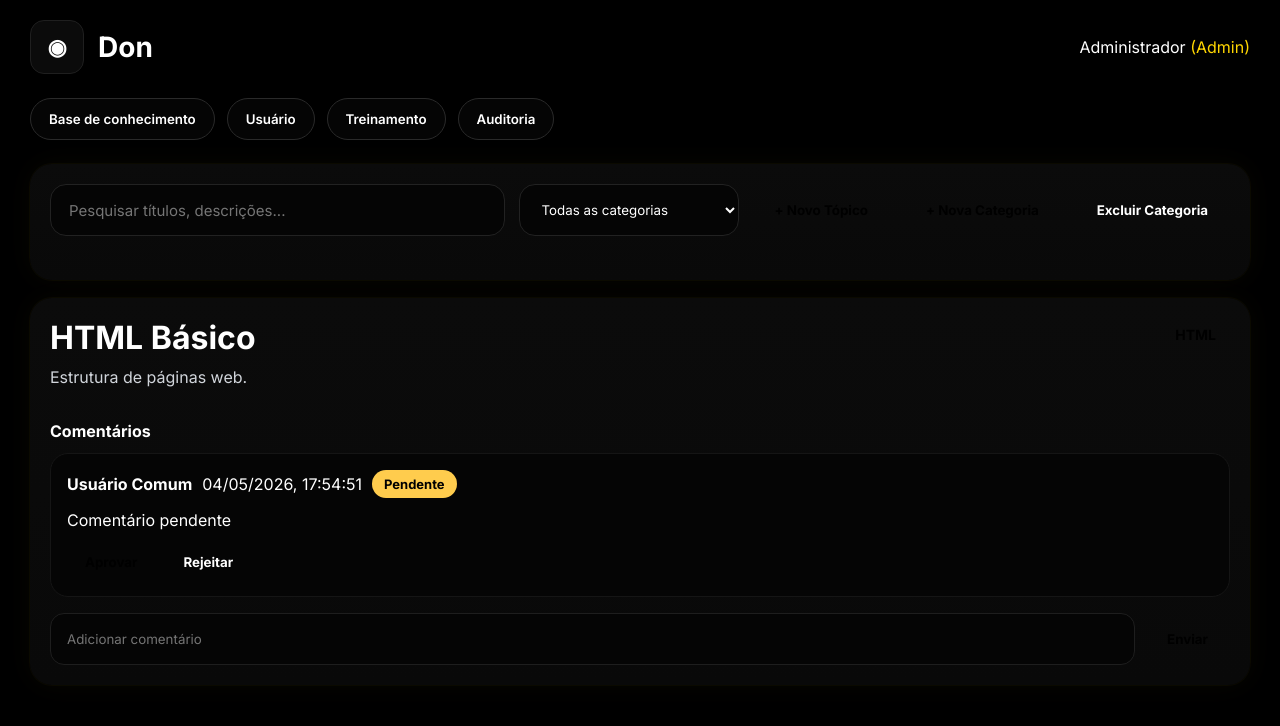
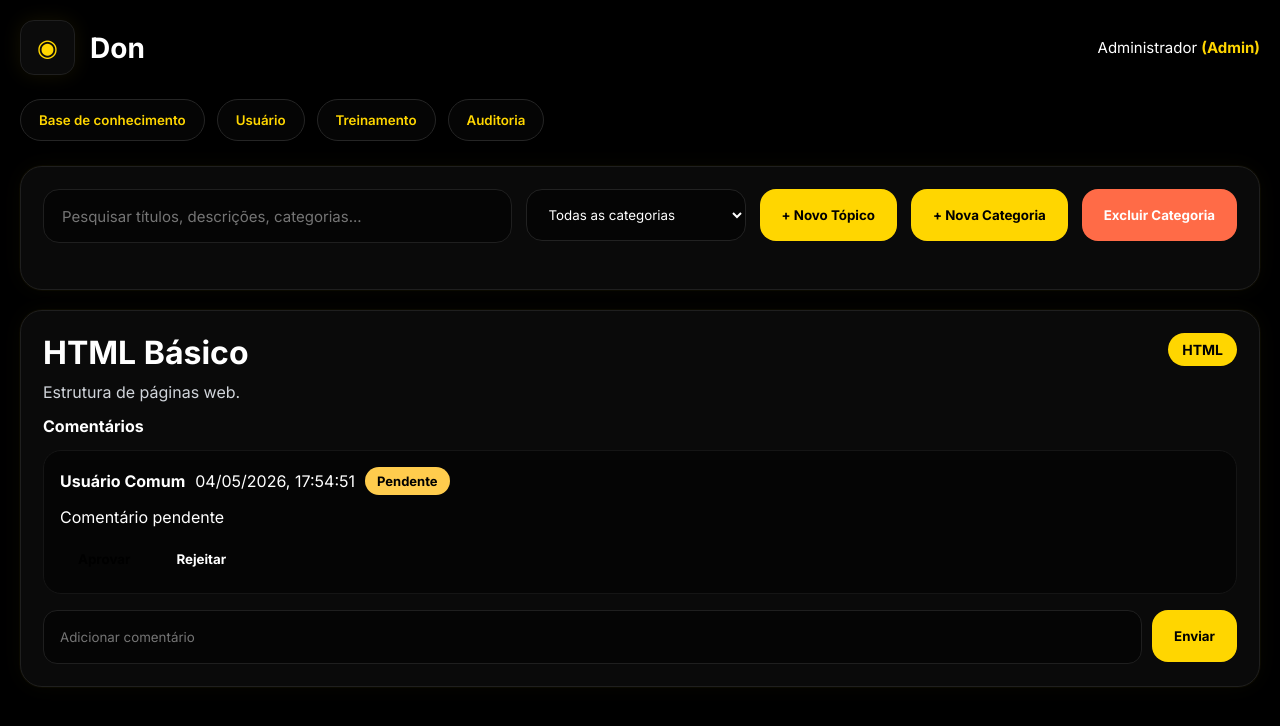
Before and after one commit to Wertco-Bombas/Wertco, a Next.js app: page /dashboard in a window 1280 px wide. Shown: the top 726 px of the page. Built offline with nearby package versions, Linux system fonts and the light colour scheme.

Commit message:
Update dashboard.js

```diff
--- a/pages/dashboard.js
+++ b/pages/dashboard.js
@@ -1,52 +1,50 @@
-import Layout from '../components/Layout'
+export default function Dashboard(){
 
-export default function Dashboard() {
-
-  return (
-    <Layout>
+  return(
+    <div className="page">
 
       <div className="topbar">
 
-        <div className="logo">
-          <div className="logoBox">◉</div>
+        <div className="logoArea">
+          <div className="logoIcon">◉</div>
           <div className="logoText">Don</div>
         </div>
 
-        <div>
-          Administrador <span style={{color:'#ffd600'}}>(Admin)</span>
+        <div className="userInfo">
+          Administrador <span className="admin">(Admin)</span>
         </div>
 
       </div>
 
-      <div className="nav">
-        <button className="navBtn">Base de conhecimento</button>
-        <button className="navBtn">Usuário</button>
-        <button className="navBtn">Treinamento</button>
-        <button className="navBtn">Auditoria</button>
+      <div className="menu">
+        <button className="menuBtn">Base de conhecimento</button>
+        <button className="menuBtn">Usuário</button>
+        <button className="menuBtn">Treinamento</button>
+        <button className="menuBtn">Auditoria</button>
       </div>
 
-      <div className="card">
+      <div className="box">
 
         <div className="searchBar">
 
           <input
-            className="input"
-            placeholder="Pesquisar títulos, descrições..."
+            className="searchInput"
+            placeholder="Pesquisar títulos, descrições, categorias..."
           />
 
           <select className="select">
             <option>Todas as categorias</option>
           </select>
 
-          <button className="btn btnYellow">
+          <button className="btn yellow">
             + Novo Tópico
           </button>
 
-          <button className="btn btnYellow">
+          <button className="btn yellow">
             + Nova Categoria
           </button>
 
-          <button className="btn btnDanger">
+          <button className="btn red">
             Excluir Categoria
           </button>
 
@@ -54,40 +52,52 @@ export default function Dashboard() {
 
       </div>
 
-      <div className="card">
+      <div className="box">
 
         <div className="topicHeader">
 
           <div>
-            <h1 className="topicTitle">HTML Básico</h1>
-            <p className="description">
+            <div className="topicTitle">
+              HTML Básico
+            </div>
+
+            <div className="topicDesc">
               Estrutura de páginas web.
-            </p>
+            </div>
           </div>
 
-          <div className="badge">
+          <div className="tag">
             HTML
           </div>
 
         </div>
 
-        <div className="sectionTitle">
+        <div className="commentsTitle">
           Comentários
         </div>
 
         <div className="comment">
 
           <div className="commentTop">
-            <span className="user">Usuário Comum</span>
-            <span>04/05/2026, 17:54:51</span>
-            <span className="pending">Pendente</span>
+            <div className="commentUser">
+              Usuário Comum
+            </div>
+
+            <div>
+              04/05/2026, 17:54:51
+            </div>
+
+            <div className="pending">
+              Pendente
+            </div>
           </div>
 
           <div className="commentText">
             Comentário pendente
           </div>
 
-          <div className="actions">
+          <div className="commentActions">
+
             <button className="smallBtn approve">
               Aprovar
             </button>
@@ -95,18 +105,16 @@ export default function Dashboard() {
             <button className="smallBtn reject">
               Rejeitar
             </button>
+
           </div>
 
         </div>
 
-        <div className="commentForm">
+        <div className="newComment">
 
-          <input
-            className="commentInput"
-            placeholder="Adicionar comentário"
-          />
+          <input placeholder="Adicionar comentário" />
 
-          <button className="btn btnYellow">
+          <button className="btn yellow">
             Enviar
           </button>
 
@@ -114,6 +122,6 @@ export default function Dashboard() {
 
       </div>
 
-    </Layout>
+    </div>
   )
 }
```
